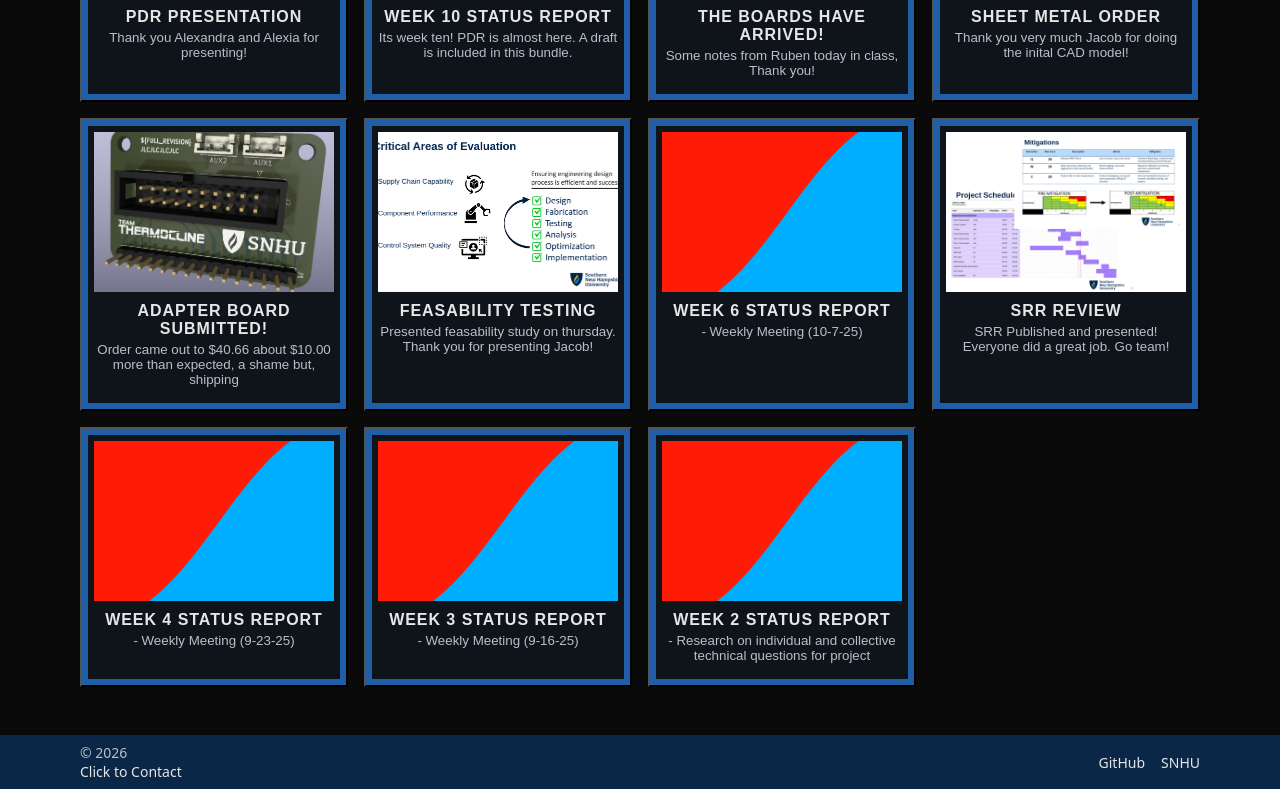
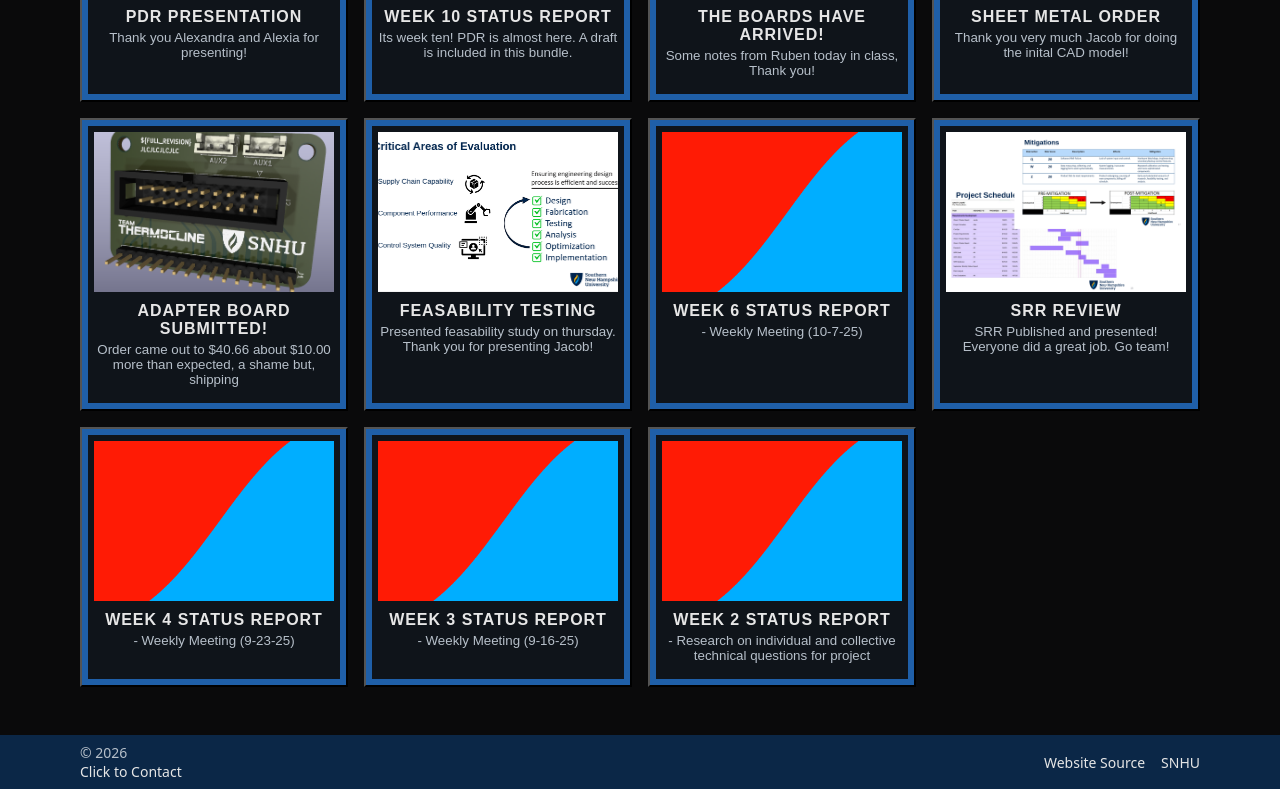
Before and after one commit to Team-Thermocline/team-thermocline.github.io, a Svelte app: page / in a window 1280 px wide. Shown: the part 1377-2166 px from the top of the page. Built offline with nearby package versions, Linux system fonts and the light colour scheme.

Commit message:
Fix website source

```diff
--- a/src/App.svelte
+++ b/src/App.svelte
@@ -192,7 +192,7 @@
     <div class="footer-content">
       <span>© 2026<br><a href="mailto:joseph.sedutto@snhu.edu">Click to Contact</a></span>
       <div class="footer-links">
-        <a href="https://github.com/Team-Thermocline/thermocline.github.io" target="_blank" rel="noopener noreferrer">GitHub</a>
+        <a href="https://github.com/Team-Thermocline/team-thermocline.github.io" target="_blank" rel="noopener noreferrer">Website Source</a>
         <a href="https://www.snhu.edu/" target="_blank" rel="noopener noreferrer">SNHU</a>
       </div>
     </div>
```
Also changed, not shown: .cursor/commands/docs.md (deleted).
